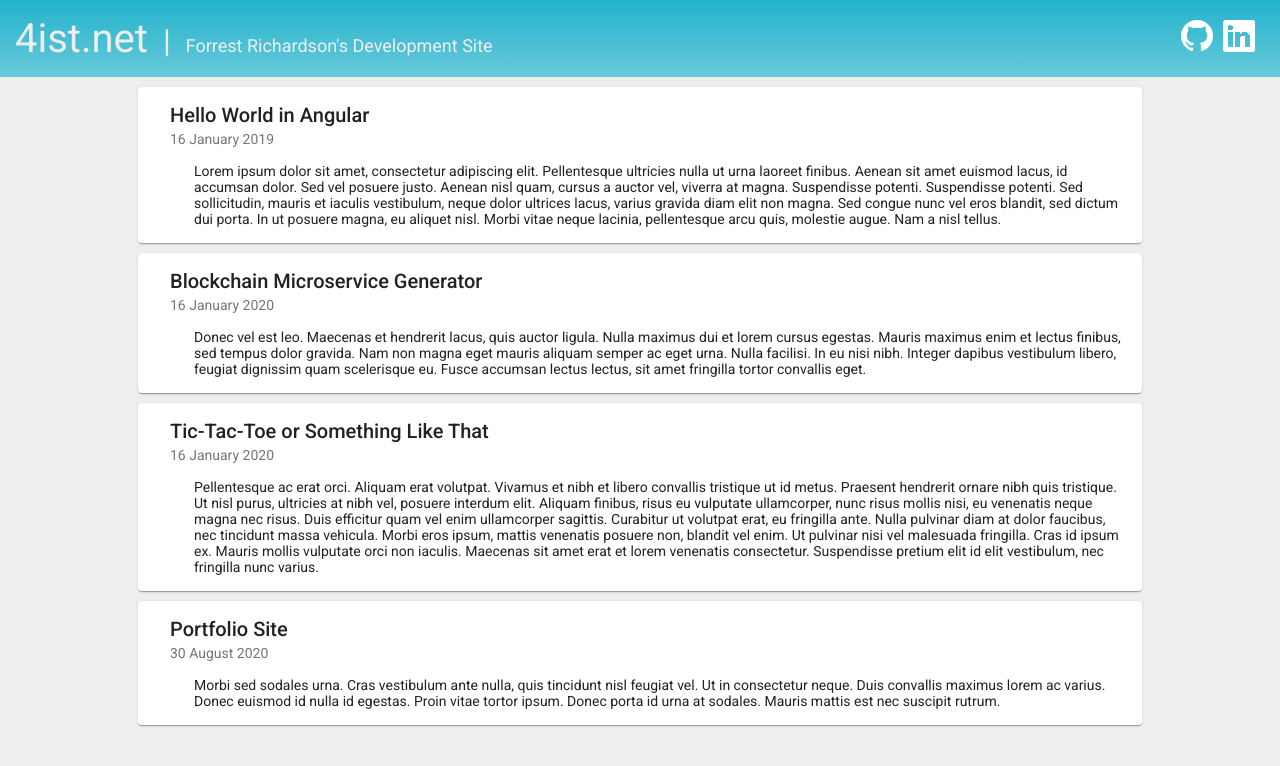
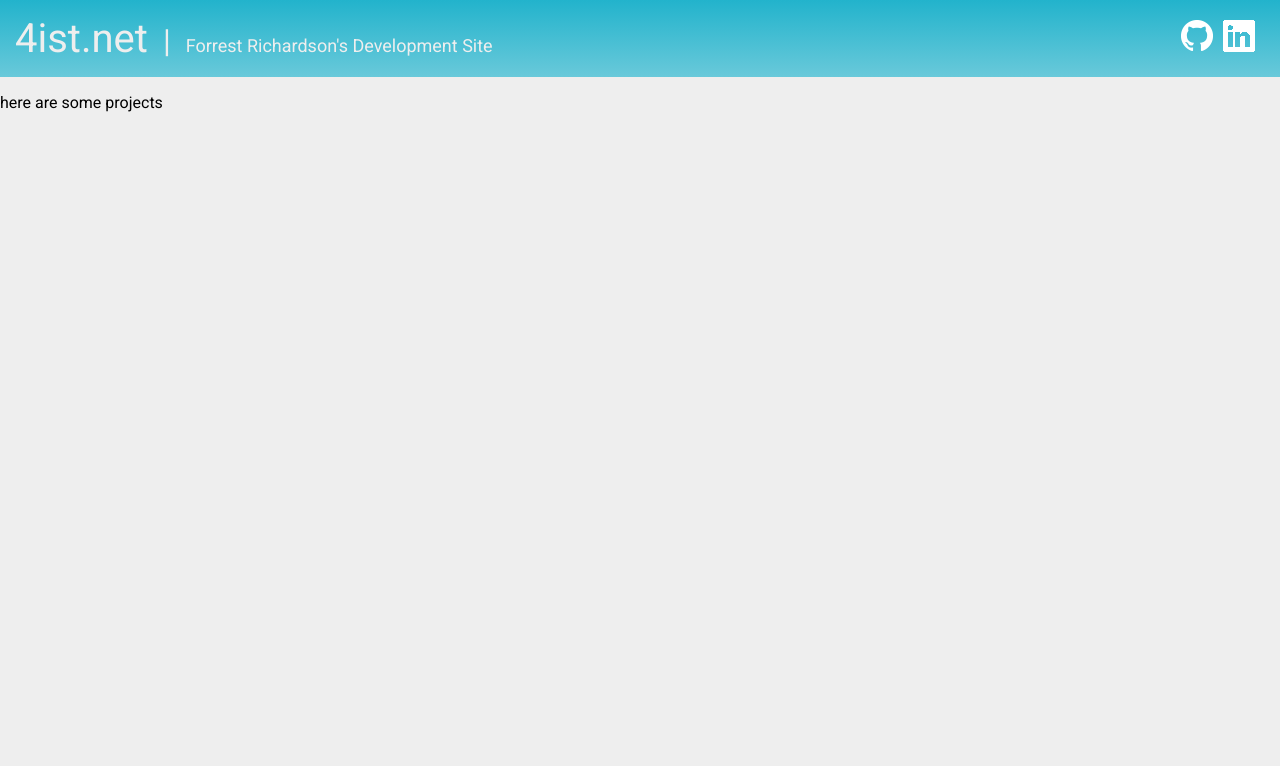
Before and after one commit to 4ist/Legacy-4ist.io, an Angular app: page /Projects in a window 1280 px wide. Shown: the top 766 px of the page. Built offline with nearby package versions, Linux system fonts and the light colour scheme.

Commit message:
implemented routing w/ some basic routes

```diff
--- a/src/app/app.component.html
+++ b/src/app/app.component.html
@@ -1,3 +1,4 @@
 
 <app-header></app-header>
-<app-dev-blogs></app-dev-blogs>
+<router-outlet></router-outlet>
+<!--<app-dev-blogs></app-dev-blogs>-->
--- a/src/app/components/projects/projects.component.html
+++ b/src/app/components/projects/projects.component.html
@@ -1 +1 @@
-<p>projects works!</p>
+<p>here are some projects</p>
```
Also changed, not shown: src/app/app-routing.module.ts (+5 -6 lines).
